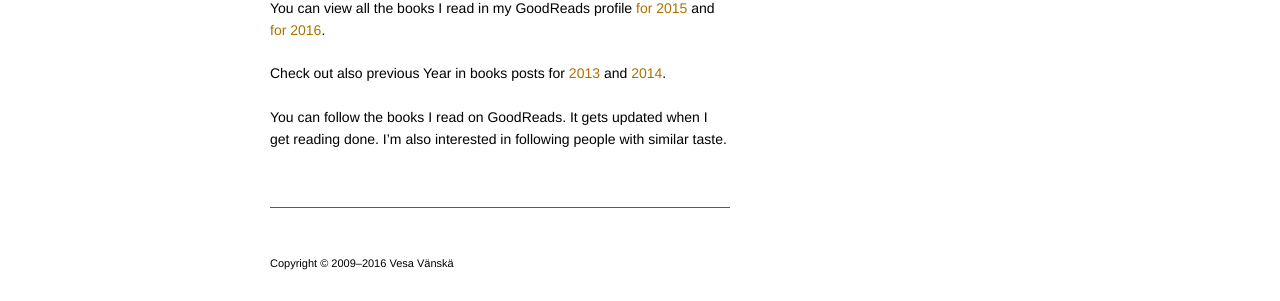
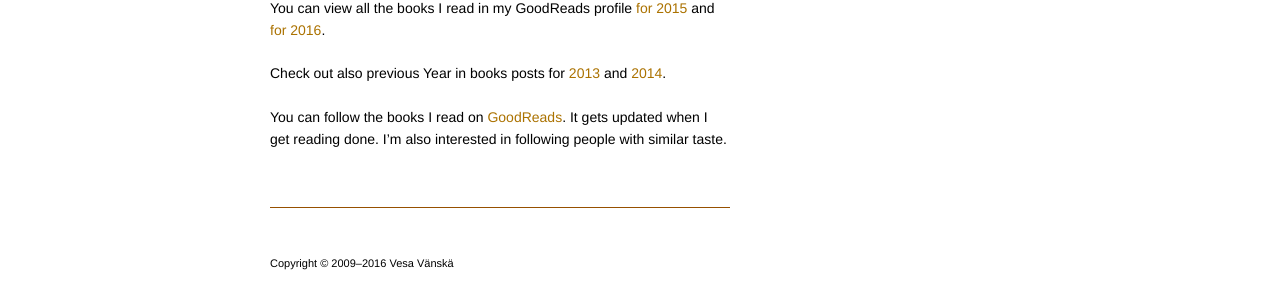
Before and after one commit to vesan/vesan.github.com, a Jekyll site: the page built from _posts/2017-01-15-year-in-books-2015-2016.md, in a window 1280 px wide. Shown: the part 822-1123 px from the top of the page. Built offline with Jekyll 4.4.1, drawn with Linux system fonts in a browser that asks for light colours; nearby versions of some CDN libraries; comment, search, counter and statistics services are not loaded; part of the change alters nothing that is shown.

```diff
--- a/_posts/2017-01-15-year-in-books-2015-2016.md
+++ b/_posts/2017-01-15-year-in-books-2015-2016.md
@@ -29,4 +29,4 @@ You can view all the books I read in my GoodReads profile [for 2015](https://www
 
 Check out also previous Year in books posts for [2013](http://vesavanska.com/2014/reading-list-2013/) and [2014](http://vesavanska.com/2015/year-in-books-2014/).
 
-You can follow the books I read on GoodReads. It gets updated when I get reading done. I'm also interested in following people with similar taste.
+You can follow the books I read on [GoodReads](https://www.goodreads.com/user/show/3603997-vesa-vanska). It gets updated when I get reading done. I'm also interested in following people with similar taste.
```
